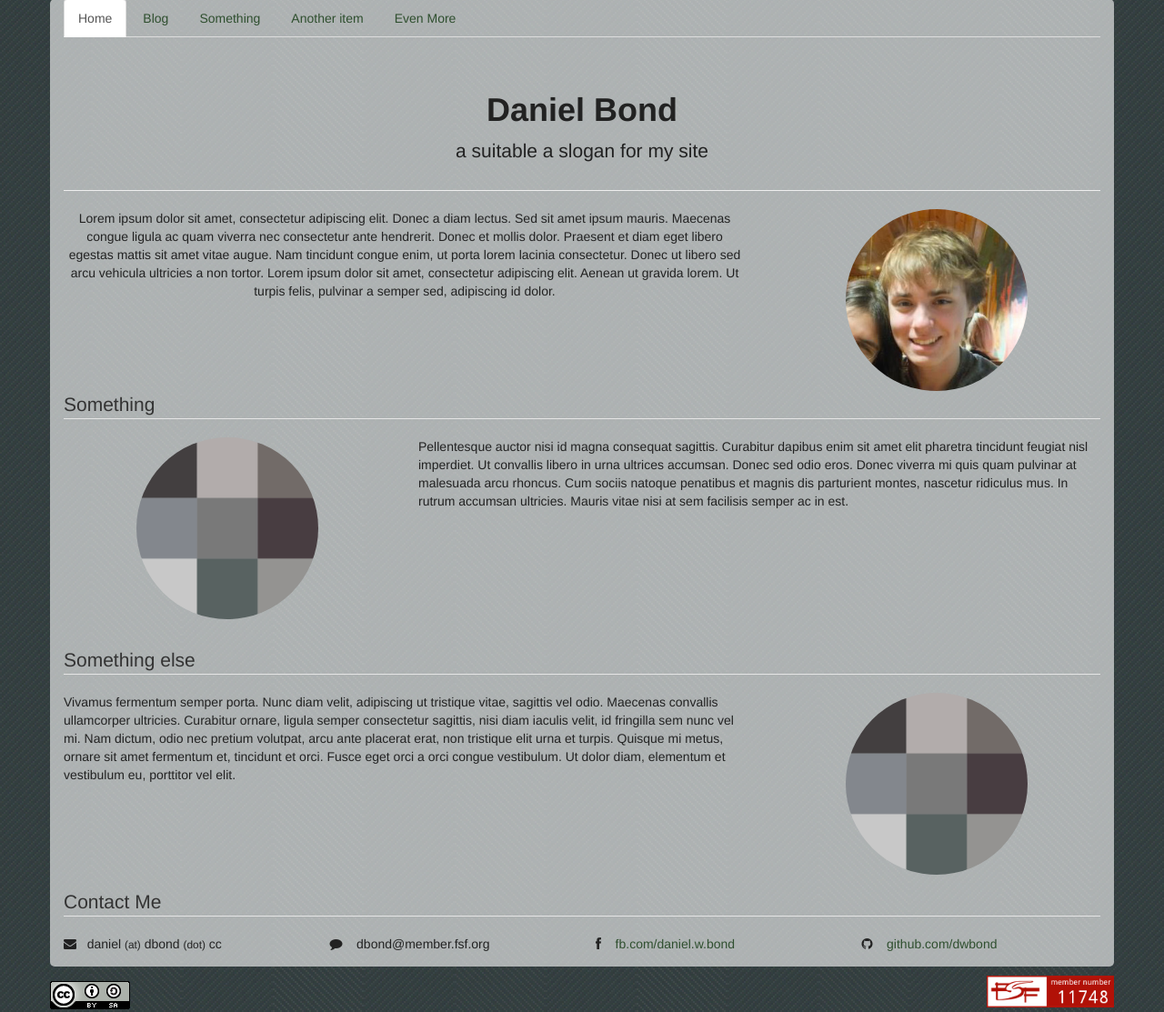
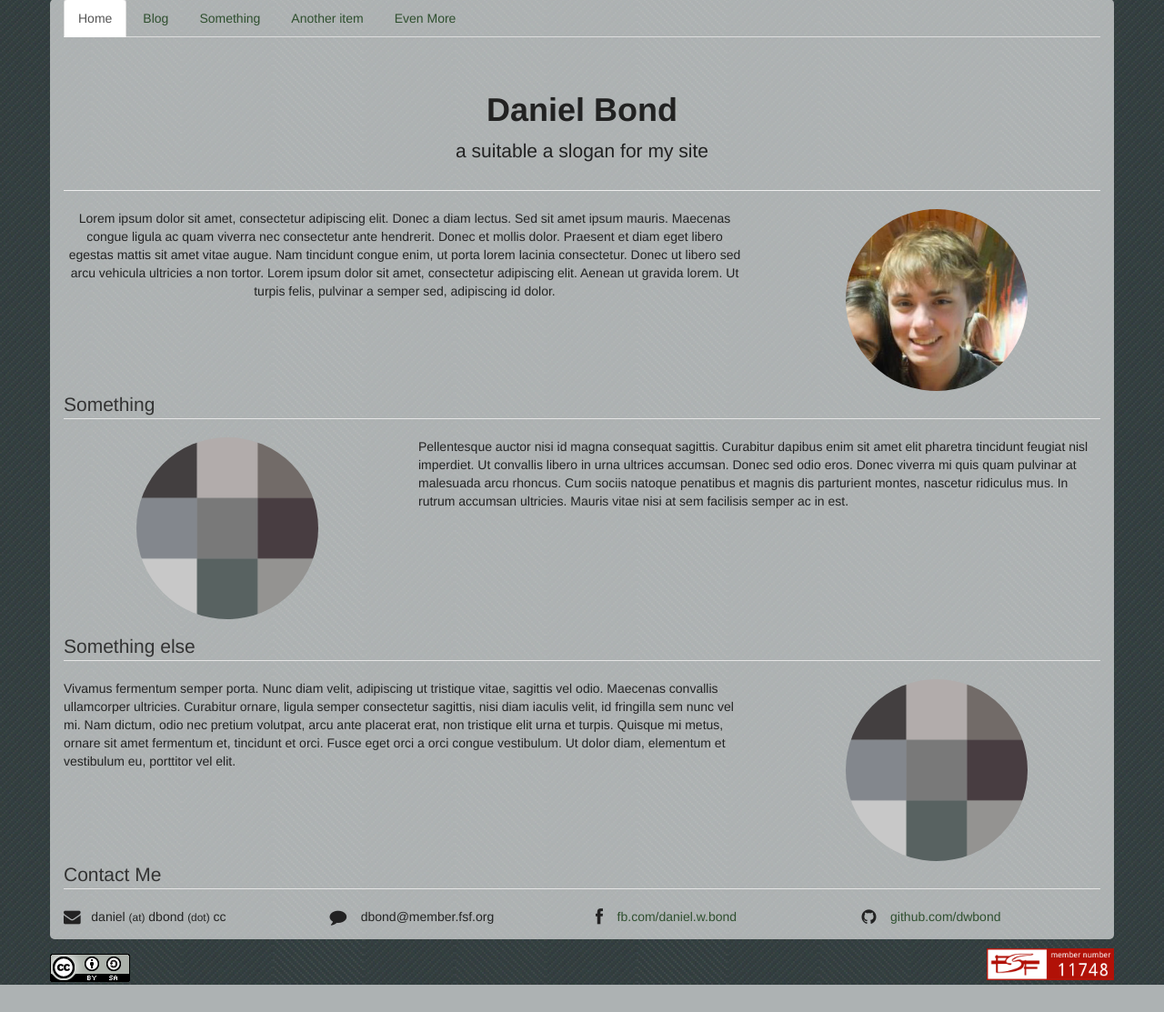
Before and after one commit to dwbond/dbondcc, a Flask app: page / in a window 1280 px wide. Shown: the part 21-1134 px from the top of the page at 91% size. After the commit the page ends 1104 px from the top, so only its background shows below. Run offline with Flask 2, Linux system fonts and the light colour scheme.

Commit message:
padding and larger logosw

```diff
--- a/dbondcc/website/templates/index.html
+++ b/dbondcc/website/templates/index.html
@@ -34,7 +34,7 @@
         src="/static/img/daniel-gravatar.jpg" alt="A picture of Daniel">
       </div>
 
-      <div class="col-md-8">
+      <div class="col-md-8 small-bottom-margin">
         Lorem ipsum dolor sit amet, consectetur adipiscing elit. Donec a diam lectus. Sed sit amet ipsum mauris. Maecenas congue ligula ac quam viverra nec consectetur ante hendrerit. Donec et mollis dolor. Praesent et diam eget libero egestas mattis sit amet vitae augue. Nam tincidunt congue enim, ut porta lorem lacinia consectetur. Donec ut libero sed arcu vehicula ultricies a non tortor. Lorem ipsum dolor sit amet, consectetur adipiscing elit. Aenean ut gravida lorem. Ut turpis felis, pulvinar a semper sed, adipiscing id dolor.
       </div>
 
@@ -47,22 +47,21 @@
 
     <!-- legends are in rows so they're formatted consistedly with the other
          portions of the page -->
-    <div class="row small-bottom-margin">
+    <div class="row">
       <div class="col-md-12">
         <legend>Something</legend>
       </div>
-
 
       <div class="col-md-4 small-bottom-margin">
         <img src="/static/img/grayboxes.png" class="img-circle img-responsive center center-block pic-size" alt="A picture of me doing something interesting.">
       </div>
 
-      <div class="col-md-8">
+      <div class="col-md-8 small-bottom-margin">
         Pellentesque auctor nisi id magna consequat sagittis. Curabitur dapibus enim sit amet elit pharetra tincidunt feugiat nisl imperdiet. Ut convallis libero in urna ultrices accumsan. Donec sed odio eros. Donec viverra mi quis quam pulvinar at malesuada arcu rhoncus. Cum sociis natoque penatibus et magnis dis parturient montes, nascetur ridiculus mus. In rutrum accumsan ultricies. Mauris vitae nisi at sem facilisis semper ac in est.
       </div>
     </div>
 
-    <div class="row small-bottom-margin">
+    <div class="row">
     <div class="col-md-12">
     <legend>Something else</legend>
       </div>
@@ -72,7 +71,7 @@
         <img src="/static/img/grayboxes.png" class="img-circle img-responsive center center-block pic-size" alt="Another picture of me doing something interesting.">
       </div>
 
-      <div class="col-md-8">
+      <div class="col-md-8 small-bottom-margin">
       Vivamus fermentum semper porta. Nunc diam velit, adipiscing ut tristique vitae, sagittis vel odio. Maecenas convallis ullamcorper ultricies. Curabitur ornare, ligula semper consectetur sagittis, nisi diam iaculis velit, id fringilla sem nunc vel mi. Nam dictum, odio nec pretium volutpat, arcu ante placerat erat, non tristique elit urna et turpis. Quisque mi metus, ornare sit amet fermentum et, tincidunt et orci. Fusce eget orci a orci congue vestibulum. Ut dolor diam, elementum et vestibulum eu, porttitor vel elit.
       </div>
 
@@ -81,31 +80,31 @@
       </div>
     </div>
 
-    <div class="row small-bottom-margin">
+    <div class="row">
       <div class="col-md-12">
         <legend>Contact Me</legend>
       </div>
 
-      <div class="col-md-3">
-        <i class="fa fa-envelope"></i>
+      <div class="col-md-3 small-bottom-margin">
+        <i class="fa fa-envelope fa-lg"></i>
         &nbsp;&nbsp;daniel <small>(at)</small> dbond <small>(dot)</small> cc
       </div>
 
-      <div class="col-md-3">
-        <i class="fa fa-comment"></i>
+      <div class="col-md-3 small-bottom-margin">
+        <i class="fa fa-comment fa-lg"></i>
         &nbsp;&nbsp;
         dbond@member.fsf.org
       </div>
 
-      <div class="col-md-3">
-        <i class="fa fa-facebook"></i>
+      <div class="col-md-3 small-bottom-margin">
+        <i class="fa fa-facebook fa-lg"></i>
         &nbsp;&nbsp;
         <a href="https://facebook.com/daniel.w.bond" target="_newtab">
         fb.com/daniel.w.bond</a>
       </div>
 
-      <div class="col-md-3">
-        <i class="fa fa-github"></i>
+      <div class="col-md-3 small-bottom-margin">
+        <i class="fa fa-github fa-lg"></i>
         &nbsp;&nbsp;
         <a href="https://github.com/dwbond" target="_newtab">
         github.com/dwbond</a>
```
